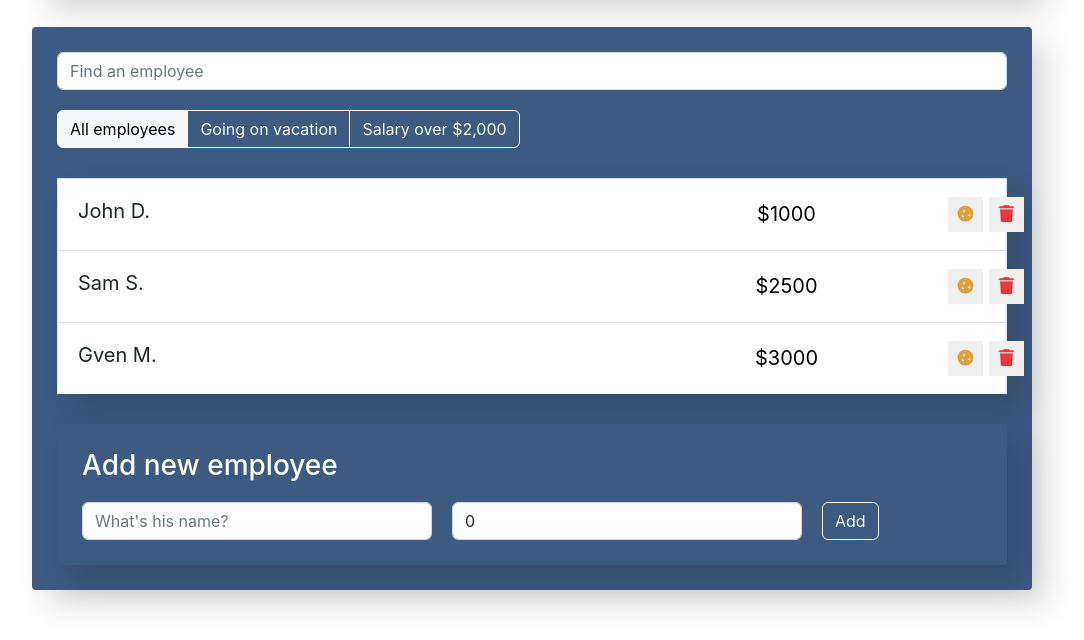
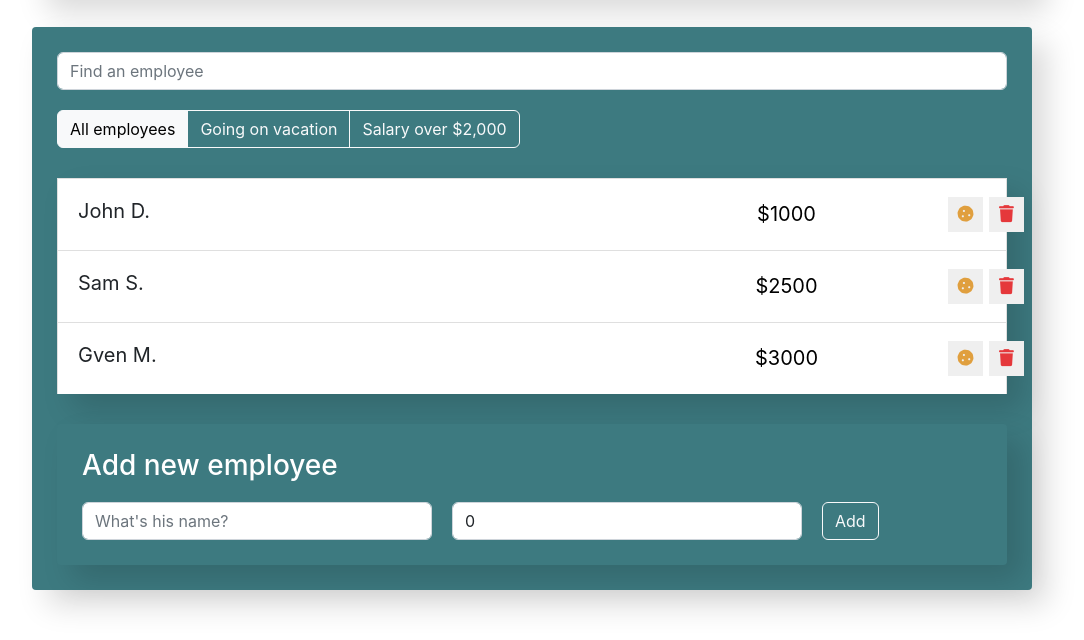
Before and after one commit to pavelzolotin/employees-react-app, a React app: page / in a window 1280 px wide. Shown: the part 252-892 px from the top of the page, without its empty margins (108-1192 px from the left). Built offline with nearby package versions, Linux system fonts and the light colour scheme.

Commit message:
add new color styles

```diff
--- a/src/components/app-info/app-info.css
+++ b/src/components/app-info/app-info.css
@@ -1,6 +1,6 @@
 .app-info {
     padding: 25px;
-    background-color: #3d5a80;
+    background-color: #3d7a80;
     border-radius: 4px;
     box-shadow: 15px 15px 30px rgba(0, 0, 0, .15);
     color: #fff;
--- a/src/components/employees-add-form/employees-add-form.css
+++ b/src/components/employees-add-form/employees-add-form.css
@@ -1,7 +1,7 @@
 .app-add-form {
     margin-top: 30px;
     padding: 25px;
-    background-color: #3d5a80;
+    background-color: #3d7a80;
     border-radius: 4px;
     box-shadow: 15px 15px 30px rgba(0,0,0, .15);
     color: #fff;
--- a/src/components/search-panel/search-panel.css
+++ b/src/components/search-panel/search-panel.css
@@ -1,7 +1,7 @@
 .search-panel {
     margin-top: 30px;
     padding: 25px;
-    background-color: #3d5a80;
+    background-color: #3d7a80;
     border-radius: 4px;
     box-shadow: 15px 15px 30px rgba(0, 0, 0, .15);
     color: #fff;
```
